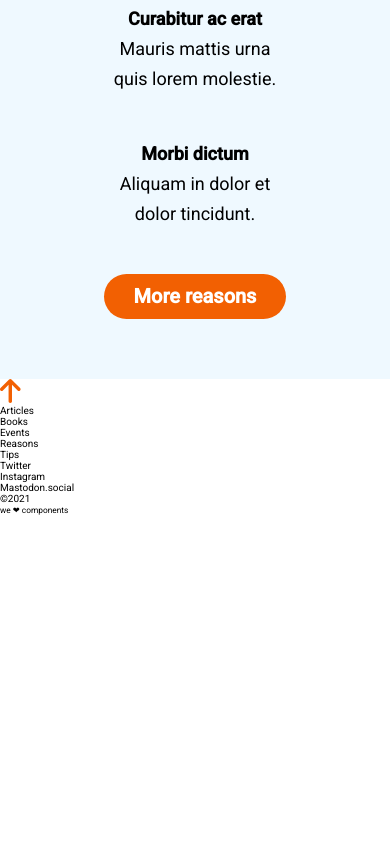
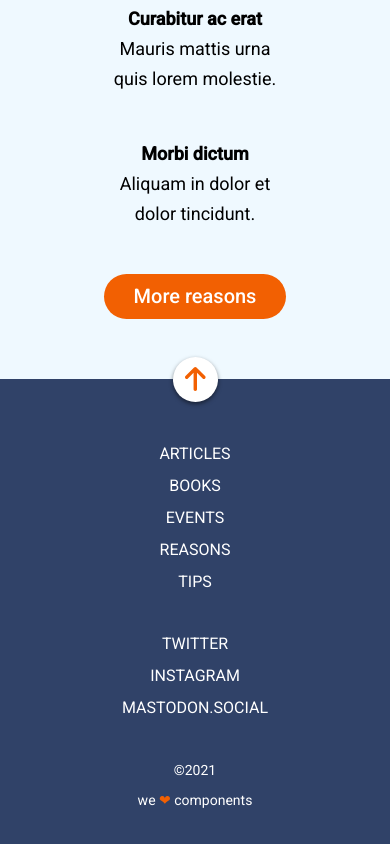
Before and after one commit to Adalab/modulo-1-evaluacion-final-TaniaGamGonz, a website: page public/index.html in a window 390 px wide. Shown: the part 1397-2241 px from the top of the page. Before the commit the page ends 1912 px from the top, so only its background shows below. Drawn offline with Linux system fonts and the light colour scheme.

Commit message:
Finished mobile styles

```diff
--- a/public/index.html
+++ b/public/index.html
@@ -26,7 +26,7 @@
       <h1 class="header__title">Anonymous Proxy</h1>
       <small class="header__text">In hac habitasse platea dictumst.</small>
       <a
-        class="header__arrow"
+        class="header__arrow arrow"
         href="#reasons"
         title="Scroll to 3 Reasons to purchase"
         ><img
@@ -74,31 +74,64 @@
 
     </main>
 
-    <footer>
-      <a href="#header" title="go to the top of the page"
+    <footer class="footer">
+      <a
+        class="footer__arrow arrow"
+        href="#header"
+        title="go to the top of the page"
         ><img src="./assets/images/ico-arrow.svg" alt="arrow" title="arrow"
       /></a>
-      <nav>
-        <ul>
-          <li><a href="https://adalab.es/" title="go to Articles"></a>Articles</li>
-          <li><a href="https://adalab.es/" title="go to Books"></a>Books</li>
-          <li><a href="https://adalab.es/" title="go to Events"></a>Events</li>
-          <li><a href="https://adalab.es/" title="go to Reasons"></a>Reasons</li>
-          <li><a href="https://adalab.es/" title="go to Tips"></a>Tips</li>
+      <nav class="footer__menu">
+        <ul class="menu__section">
+          <li class="menu__item">
+            <a class="menu__link" href="https://adalab.es/" title="go to Articles"
+              >Articles</a
+            >
+          </li>
+          <li class="menu__item">
+            <a class="menu__link" href="https://adalab.es/" title="go to Books"
+              >Books</a
+            >
+          </li>
+          <li class="menu__item">
+            <a class="menu__link" href="https://adalab.es/" title="go to Events"
+              >Events</a
+            >
+          </li>
+          <li class="menu__item">
+            <a class="menu__link" href="https://adalab.es/" title="go to Reasons"
+              >Reasons</a
+            >
+          </li>
+          <li class="menu__item">
+            <a class="menu__link" href="https://adalab.es/" title="go to Tips"
+              >Tips</a
+            >
+          </li>
         </ul>
-        <ul>
-          <li><a href="https://adalab.es/" title="go to Twitter"></a>Twitter</li>
-          <li>
-            <a href="https://adalab.es/" title="go to Instagram"></a>Instagram
+        <ul class="menu__section">
+          <li class="menu__item">
+            <a class="menu__link" href="https://adalab.es/" title="go to Twitter"
+              >Twitter</a
+            >
           </li>
-          <li>
-            <a href="https://adalab.es/" title="go to Mastodon.social"></a
-            >Mastodon.social
+          <li class="menu__item">
+            <a class="menu__link" href="https://adalab.es/" title="go to Instagram"
+              >Instagram</a
+            >
+          </li>
+          <li class="menu__item">
+            <a
+              class="menu__link"
+              href="https://adalab.es/"
+              title="go to Mastodon.social"
+              >Mastodon.social</a
+            >
           </li>
         </ul>
       </nav>
-      <p>&copy;2021</p>
-      <small>we <span>❤︎</span> components</small>
+      <p class="copy">&copy;2021</p>
+      <small class="late-motiv">we <span class="heart">❤︎</span> components</small>
     </footer>
 
   </body>
--- a/src/scss/components/_reasons-section.scss
+++ b/src/scss/components/_reasons-section.scss
@@ -29,7 +29,7 @@
     color: $white;
     font-size: 2rem;
     line-height: 45px;
-    font-weight: 600;
+    font-weight: 500;
     border-radius: 22.5px;
   }
 }
--- a/src/scss/components/_window-section.scss
+++ b/src/scss/components/_window-section.scss
@@ -21,7 +21,7 @@
     color: $orange;
     line-height: 45px;
     font-size: 2rem;
-    font-weight: 700;
+    font-weight: 500;
     border: solid 2px $orange;
     padding: 0 25px;
     border-radius: 22.5px;
--- a/src/scss/core/_global.scss
+++ b/src/scss/core/_global.scss
@@ -10,3 +10,12 @@ body {
 .reasons__title {
   font-family: $title-font;
 }
+.arrow {
+  background-color: $white;
+  border-radius: 50%;
+  height: 45px;
+  width: 45px;
+  display: flex;
+  justify-content: center;
+  align-items: center;
+}
--- /dev/null
+++ b/src/scss/layout/_footer.scss
@@ -0,0 +1,37 @@
+.footer {
+  display: flex;
+  position: relative;
+  flex-direction: column;
+  align-items: center;
+  background-color: $deep-blue;
+  padding: 60px 0 45px 0;
+  line-height: 30px;
+  color: $white;
+
+  &__arrow {
+    position: absolute;
+    top: 0;
+    margin-top: -22.5px;
+    box-shadow: 0 2px 4px rgba(0, 0, 0, 0.5);
+  }
+
+  &__menu {
+    .menu__section {
+      margin-bottom: 30px;
+      .menu__item {
+        text-align: center;
+        .menu__link {
+          font-size: 1.6rem;
+          text-transform: uppercase;
+        }
+      }
+    }
+  }
+  .copy,
+  .late-motiv {
+    font-size: 1.4rem;
+    .heart {
+      color: $orange;
+    }
+  }
+}
--- a/src/scss/layout/_header.scss
+++ b/src/scss/layout/_header.scss
@@ -32,13 +32,4 @@
     font-size: 1.6rem;
     margin-bottom: 45px;
   }
-  &__arrow {
-    background-color: $white;
-    border-radius: 50%;
-    height: 45px;
-    width: 45px;
-    display: flex;
-    justify-content: center;
-    align-items: center;
-  }
 }
```
Also changed, not shown: src/html/partials/footer.html (+51 -18 lines), src/html/partials/header.html (+1 -1 lines), public/assets/css/main.css, 1 other file.
